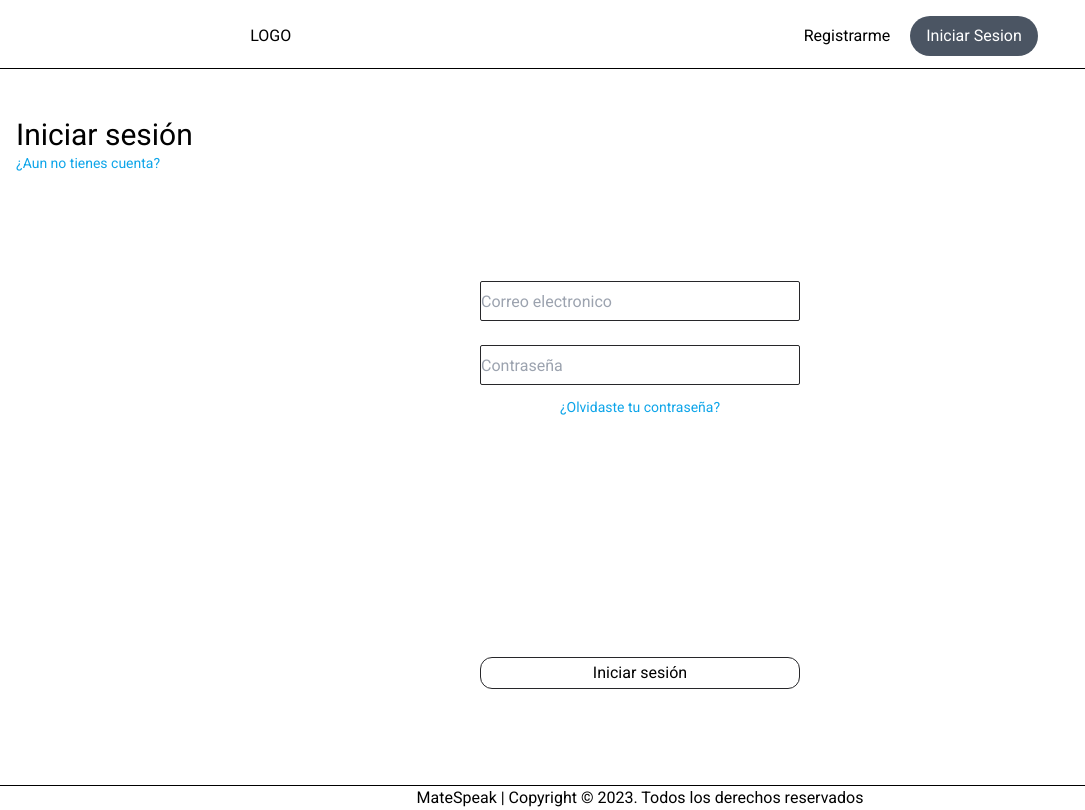
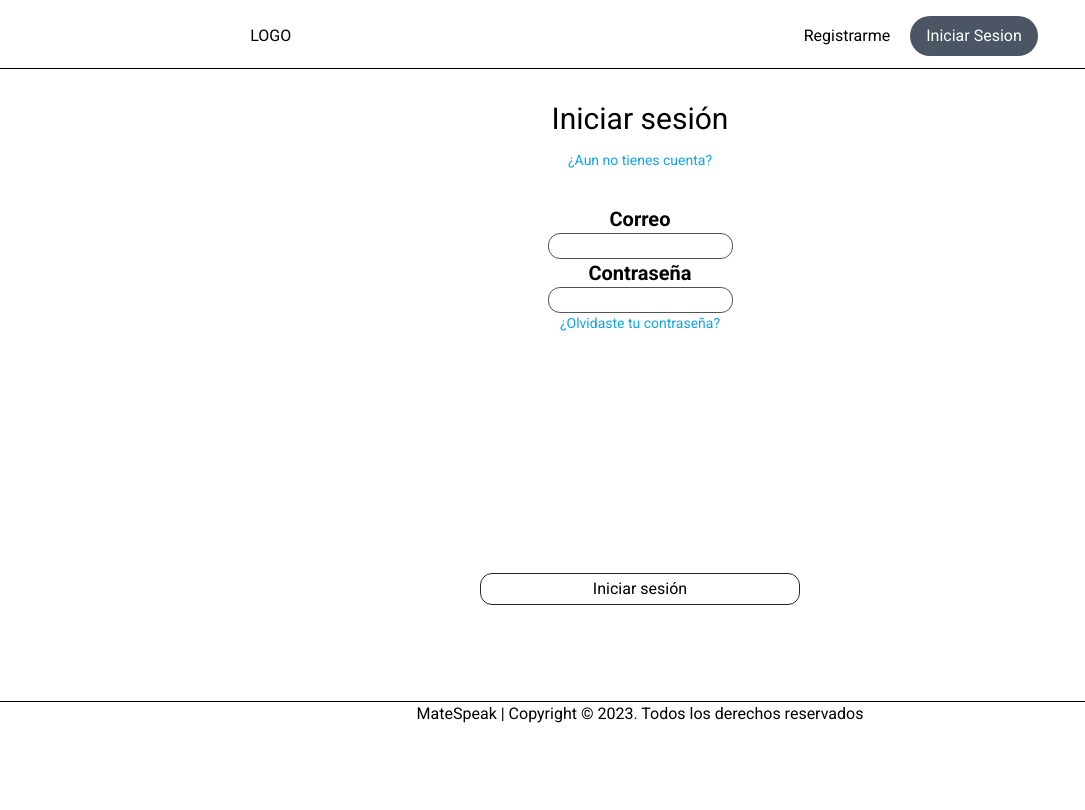
Before and after one commit to rodrikohnen/s11-15-m-csharp-react, a Next.js app in the folder front/: page /login in a window 1280 px wide. Shown: the whole page, without its empty margins (0-1085 px from the left). Built offline with nearby package versions, Linux system fonts and the light colour scheme.

Commit message:
fix: Improve structure of pages and components

```diff
--- a/front/src/app/home/page.jsx
+++ b/front/src/app/home/page.jsx
@@ -15,10 +15,10 @@ export default function HomeUser() {
       </Link>
       </span>
       </div>
-      <di className="text-3xl flex justify-start flex-col mt-12 mb-24 ml-4"v>
+      <div className="text-3xl flex justify-start flex-col mt-12 mb-24 ml-4">
         <h1>En vivo</h1>
         <CardEnVivo/>
-      </di>
+      </div>
     </main>
   );
 }
--- a/front/src/app/login/page.jsx
+++ b/front/src/app/login/page.jsx
@@ -3,8 +3,8 @@ import Link from "next/link";
 
 export default function Login() {
   return (
-    <main className="flex-col">
-      <div className="text-3xl flex justify-start flex-col mt-12 mb-24 ml-4">
+    <main className="text-center">
+      <div className="text-3xl p-[2rem]">
         <h1>Iniciar sesión</h1>
         <Link className="text-sm text-sky-500" href="/signup">
           ¿Aun no tienes cuenta?
--- a/front/src/components/LoginForm.jsx
+++ b/front/src/components/LoginForm.jsx
@@ -2,68 +2,57 @@
 
 import { valibotResolver } from "@hookform/resolvers/valibot";
 import { object, string, minLength, maxLength, email } from "valibot";
-import { useForm, Controller } from "react-hook-form";
+import { useForm } from "react-hook-form";
 
 const LoginSchema = object({
-  correo: string("Your email must be a string.", [
-    minLength(1, "Please enter your email."),
+  correo: string("Debes ingresar caracteres validos.", [
+    minLength(1, "Ingresa tu email."),
     email("The email address is badly formatted."),
   ]),
-  contrasena: string("Your password must be a string.", [
-    minLength(8, "Please enter your password."),
-    maxLength(15, "Your password must have 8 characters or more."),
+  contraseña: string("Debes ingresar caracteres validos.", [
+    minLength(1, "Ingresa tu contraseña"),
+    minLength(8, "Tu contraseña debe contener 8 caracteres."),
+    maxLength(15, "Tu contraseña no puede contener mas de 15 caracteres."),
   ]),
 });
 
 export default function LoginForm() {
   const {
-    control,
+    register,
     handleSubmit,
-    formState: { errors, isSubmitted },
-  } = useForm({ resolver: valibotResolver(LoginSchema) });
+    formState: { errors },
+  } = useForm({ resolver: valibotResolver(LoginSchema)});
 
-  const onSubmit = (data) => {
-    console.log("Formulario enviado:", data);
+  const onSubmit = (e) => {
+    e.preventDefault();
+    console.log("Formulario enviado:", e);
   };
 
   return (
-    <span className="flex flex-col items-center justify-center">
+    <span className="flex flex-col items-center justify-center ">
       <form
-        className="flex flex-col items-center max-full mb-20"
+        className="flex flex-col items-center max-full mb-20 "
         onSubmit={handleSubmit(onSubmit)}
       >
-        <div className="flex flex-col">
-          <Controller
-            name="correo"
-            control={control}
-            defaultValue=""
-            render={({ field }) => (
-              <input
-                placeholder="Correo electronico"
-                className="border border-zinc-800 h-[2.5rem] w-[20rem] m-3 rounded-sm"
-                {...field}
-              />
-            )}
-          />
-          {errors.correo && <p>{errors.correo.message}</p>}
-          <Controller
-            name="contrasena"
-            control={control}
-            defaultValue=""
-            render={({ field }) => (
-              <input
-                placeholder="Contraseña"
-                className="border border-zinc-800 w-[20rem] h-[2.5rem] m-3 rounded-sm"
-                type="password"
-                {...field}
-              />
-            )}
-          />
-          {errors.contrasena && <p>{errors.contrasena.message}</p>}
-        </div>
-        <a className="text-sm text-sky-500" href="">
-          ¿Olvidaste tu contraseña?
-        </a>
+        <label className="text-xl font-bold">Correo</label>
+        <input
+          type="email"
+          className="rounded-xl border border-primary-50"
+          {...register("correo")}
+        />
+        {errors.correo && (
+          <p className="text-pink-700">{errors.correo?.message}</p>
+        )}
+        <label className="text-xl font-bold">Contraseña</label>
+        <input
+          type="password"
+          className="rounded-xl border border-primary-50"
+          {...register("contraseña")}
+        />
+        {errors.contraseña && (
+          <p className="text-pink-700">{errors.contraseña?.message}</p>
+        )}
+        <a className="text-sm text-sky-500">¿Olvidaste tu contraseña?</a>
         <button
           type="submit"
           className="border border-zinc-800 rounded-xl h-[2rem] w-[20rem] mt-60"
--- a/front/src/components/RegisterForm.jsx
+++ b/front/src/components/RegisterForm.jsx
@@ -36,7 +36,7 @@ const RegisterSchema = object(
     ]),
     city: string([minLength(2, "Por favor ingresa tu ciudad")]),
     nativelanguage: string([minLength(2, "Elije un idioma del listado")]),
-    languagetolearn: string([minLength(2, "Elije un idioma del listado")]),
+    languagetolearn: string([minLength(2, "Elije un idioma a aprender del listado")]),
     level: string([minLength(2, "Debes seleccionar un nivel del listado")]),
   },
   [
@@ -71,16 +71,17 @@ export const RegisterForm = () => {
     handleSubmit,
     formState: { errors },
   } = useForm({ resolver: valibotResolver(RegisterSchema) });
-  const onSubmit = (data) => console.log(data);
+  const onSubmit = (e) => {
+    e.preventDefault()
+  }
 
   return (
     <form
       className="flex flex-col w-full justify-center items-center"
       onSubmit={handleSubmit(onSubmit)}
     >
-      <label htmlFor="name">Nombre</label>
+      <label>Nombre</label>
       <input
-        name="name"
         type="text"
         className="w-11/12 border-solid border-2 border-slate-500"
         {...register("name")}
@@ -88,9 +89,8 @@ export const RegisterForm = () => {
       {errors.name && (
         <p className="text-xs text-red-600	mb-4">{errors.name.message}</p>
       )}
-      <label htmlFor="lastname">Apellido</label>
+      <label>Apellido</label>
       <input
-        name="lastname"
         type="text"
         className="w-11/12 border-solid border-2 border-slate-500"
         {...register("lastname")}
@@ -98,9 +98,8 @@ export const RegisterForm = () => {
       {errors.lastname && (
         <p className="text-xs text-red-600	mb-4">{errors.lastname.message}</p>
       )}
-      <label htmlFor="username">Username</label>
+      <label>Username</label>
       <input
-        name="username"
         type="text"
         className="w-11/12 border-solid border-2 border-slate-500"
         {...register("username")}
@@ -108,9 +107,8 @@ export const RegisterForm = () => {
       {errors.username && (
         <p className="text-xs text-red-600	mb-4">{errors.username.message}</p>
       )}
-      <label htmlFor="email">Email</label>
+      <label>Email</label>
       <input
-        name="email"
         type="email"
         className="w-11/12 border-solid border-2 border-slate-500"
         {...register("email")}
@@ -118,9 +116,8 @@ export const RegisterForm = () => {
       {errors.email && (
         <p className="text-xs text-red-600	mb-4">{errors.email.message}</p>
       )}
-      <label htmlFor="city">Ciudad</label>
+      <label>Ciudad</label>
       <input
-        name="city"
         type="text"
         className="w-11/12 border-solid border-2 border-slate-500"
         {...register("city")}
@@ -128,10 +125,9 @@ export const RegisterForm = () => {
       {errors.city && (
         <p className="text-xs text-red-600	mb-4">{errors.city.message}</p>
       )}
-      <label htmlFor="nativelanguage"> Idioma Nativo</label>
+      <label> Idioma Nativo</label>
       <select
         {...register("nativelanguage")}
-        name="nativelanguage"
         className="w-11/12 border-solid border-2 border-slate-500"
       >
         <option value="">-</option>
@@ -139,14 +135,13 @@ export const RegisterForm = () => {
         <option value="spanish">Español</option>
       </select>
       {errors.nativelanguage && (
-        <p className="text-xs text-red-600	mb-4">
+        <p className="text-xs text-red-600 mb-4">
           {errors.nativelanguage.message}
         </p>
       )}
       <label htmlFor="languagetolearn">Lenguaje a aprender</label>
       <select
         {...register("languagetolearn")}
-        name="languagetolearn"
         className="w-11/12 border-solid border-2 border-slate-500"
       >
         <option value="">-</option>
@@ -154,7 +149,7 @@ export const RegisterForm = () => {
         <option value="spanish">Español</option>
       </select>
       {errors.languagetolearn && (
-        <p className="text-xs text-red-600	mb-4">
+        <p className="text-xs text-red-600 mb-4">
           {errors.languagetolearn.message}
         </p>
       )}
@@ -172,11 +167,10 @@ export const RegisterForm = () => {
       {errors.level && (
         <p className="text-xs text-red-600	mb-4">{errors.level.message}</p>
       )}
-      <label htmlFor="password" className="w-11/12">
+      <label className="w-11/12">
         Contraseña
       </label>
       <input
-        name="password"
         type="password"
         className="w-11/12 border-solid border-2 border-slate-500"
         {...register("password")}
@@ -196,9 +190,8 @@ export const RegisterForm = () => {
         </p>
       )}
       <button
-        className="bg-red-500 w-11/12 rounded"
+        className="bg-emerald-500 w-11/12 rounded"
         type="submit"
-        value="Registrarme"
       >
         Registrarme
       </button>
```
